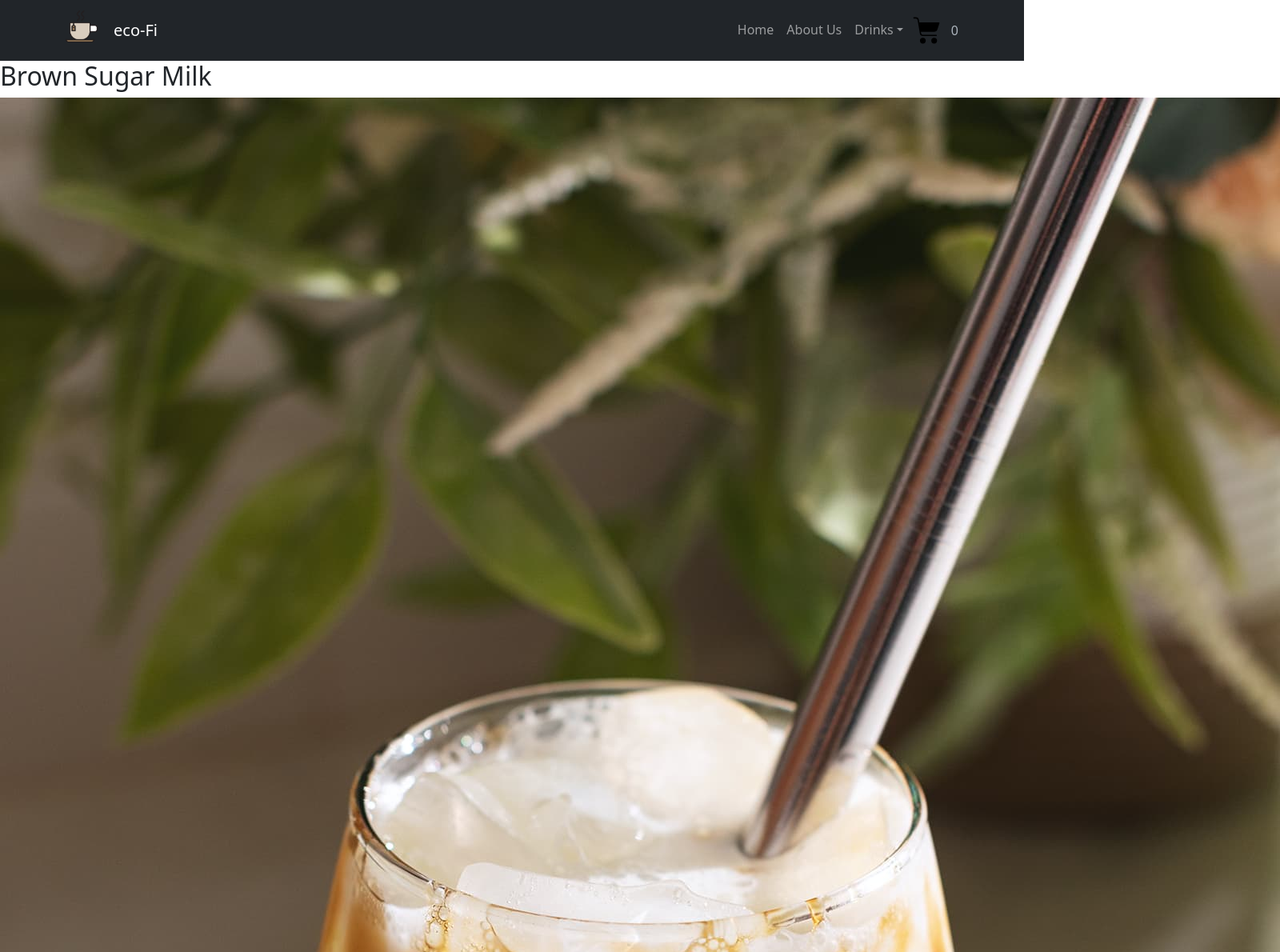
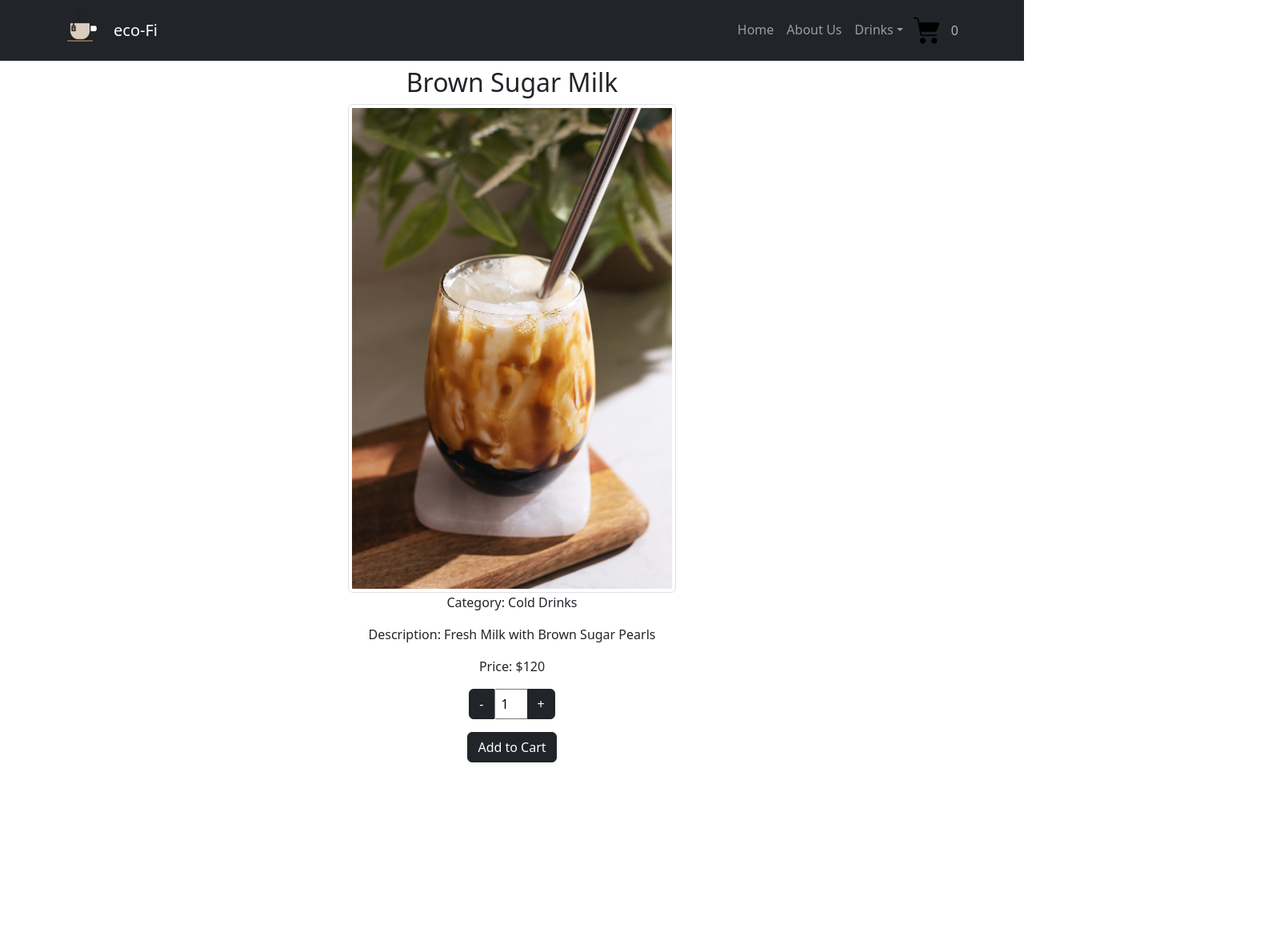
Before and after one commit to Bladeo8x/E-Commerce, a React (Vite) app in the folder e-commerce/: page /item/1 in a window 1280 px wide. Shown: the top 1190 px of the page at 80% size, 1600 px wide, since content can reach past the window. After the commit the page ends 977 px from the top, so only its background shows below. Built offline with nearby package versions, Linux system fonts and the light colour scheme.

Commit message:
Adding more formal attributes to the links provided for the products, so the ITEMS can be more easy to appreciate when the user open the details, adding an extra attribute for counting visitors for a dynamic interaction

```diff
--- a/e-commerce/src/Components/ItemContainerList/ItemContainerList.jsx
+++ b/e-commerce/src/Components/ItemContainerList/ItemContainerList.jsx
@@ -10,6 +10,7 @@ import {useParams} from 'react-router-dom'
 function ItemContainerList({ greeting }) {
 
 const [products, setProducts] = useState([])
+const [visitors, setVisitors] = useState(0);
 
 const { categoryId } = useParams()
 
@@ -25,13 +26,18 @@ useEffect (() => {
   })
 }, [categoryId])
 
+useEffect(() => {
+  // Simulating an increase in visitors whenever the component mounts
+  setVisitors((prevVisitors) => prevVisitors + 1);
+}, []);
+
 return (
   <Container className="d-flex flex-column align-items-center justify-content-center" style={{ minHeight: '100vh' }}>
     <Row className="justify-content-center mb-4">
       <Col xs="auto" className="text-center">
         <h1 className='mt-4'>{greeting}</h1>
         {/* Mi intencion es poder activar el contador para los visitantes de la pagina en un futuro, por el momento lo dejo hardcodeado */}
-        <p>visitors | 0</p>
+        <p>Visitors | {visitors}</p>
         <h6 style={{ fontStyle: 'italic', fontSize: 'smaller' }}>"cup of coffee, code, repeat"</h6>
       </Col>
     </Row>
--- a/e-commerce/src/Components/ItemDetail/ItemDetail.jsx
+++ b/e-commerce/src/Components/ItemDetail/ItemDetail.jsx
@@ -1,32 +1,27 @@
-import ItemCount from '../ItemCount/ItemCount'
+import ItemCount from '../ItemCount/ItemCount';
+import { Row, Col } from 'react-bootstrap';
 
-const ItemDetail = ({id, name, img, category, description, price, stock}) => {
+const ItemDetail = ({ id, name, img, category, description, price, stock }) => {
   return (
-        <article className='CardItem'>
-            <header className='Header'>
-                <h2 className='ItemHeader'>
-                    {name}
-                </h2>
+    <Row className="justify-content-center">
+      <Col xs={12} md={6} lg={4} className="text-center mb-4">
+        <header className="Header">
+          <h2 className="ItemHeader square-image mt-2">{name}</h2>
         </header>
         <picture>
-                <img src={img} alt={name} className='ItemImg'/>
+          <img src={img} alt={name} className="img-thumbnail square-image img-fluid" />
         </picture>
         <section>
-                <p className='Info'>
-                Category: {category}
-                </p>
-                <p className='Info'>
-                Description: {description}
-                </p>
-                <p className='Info'>
-                Price: ${price}
-                </p>
+          <p className="Info square-image">Category: {category}</p>
+          <p className="Info square-image">Description: {description}</p>
+          <p className="Info square-image">Price: ${price}</p>
         </section>
-            <footer className='ItemFooter'>
-                <ItemCount initial={1} stock={stock} onAdd={(quantity) => console.log('Cantidad agregada')}/>
+        <footer className="ItemFooter square-image">
+          <ItemCount initial={1} stock={stock} onAdd={(quantity) => console.log('Cantidad agregada')} />
         </footer>
-        </article>
-    )
-}
+      </Col>
+    </Row>
+  );
+};
 
-export default ItemDetail
+export default ItemDetail;
```
Lines whose indentation alone changed are shown as unchanged.
